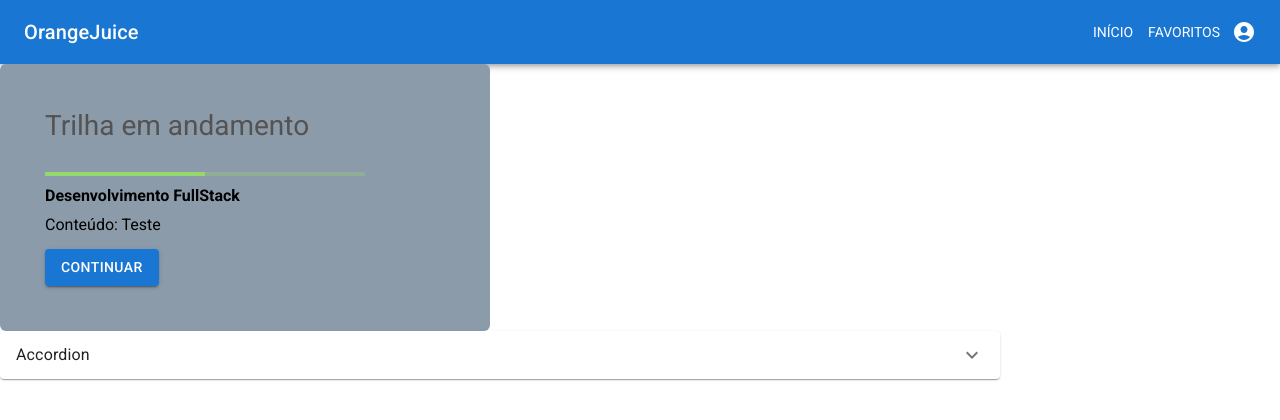
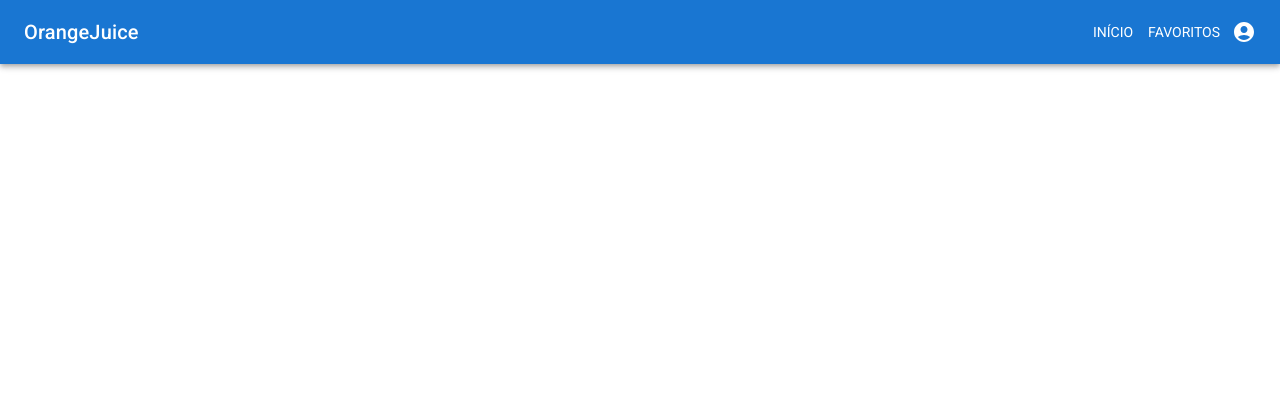
Before and after one commit to arthurisvi/frontend-orange-evolution, a React (Vite) app: page / in a window 1280 px wide. Shown: the top 420 px of the page. Built offline with nearby package versions, Linux system fonts and the light colour scheme.

Commit message:
refactor: removendo componentes pagina de login

```diff
--- a/src/pages/Login/index.jsx
+++ b/src/pages/Login/index.jsx
@@ -3,22 +3,10 @@ import PrimarySearchAppBar from "../../shared/components/Header";
 import CardProgress from "../../shared/components/CardProgress";
 import SimpleAccordion from "../../shared/components/Accordion";
 
-const trails = [
-  { id: 1, title: "Desenvolvimento FullStack", class: "Teste" },
-];
-
 const Login = () => {
   return (
     <div>
       <PrimarySearchAppBar />
-      {trails.map((trail) => (
-        <CardProgress
-          trailId={trail.id}
-          trailClass={trail.class}
-          trailTitle={trail.title}
-        />
-      ))}
-      <SimpleAccordion />
     </div>
   );
 };
```
